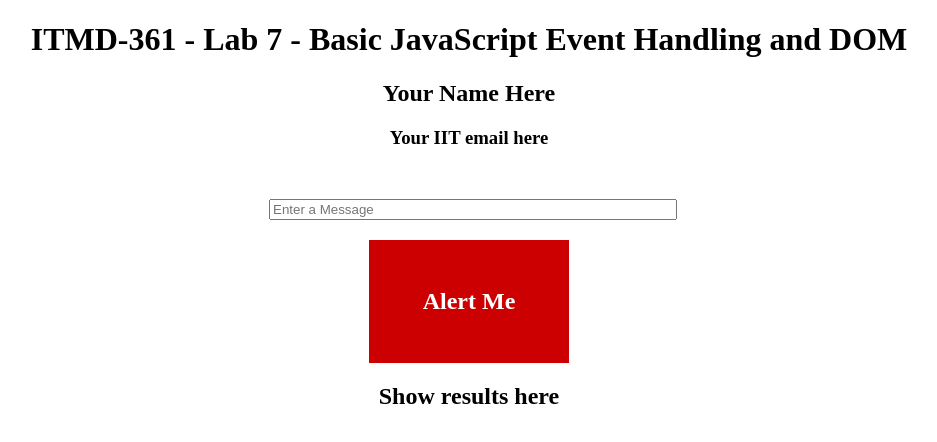
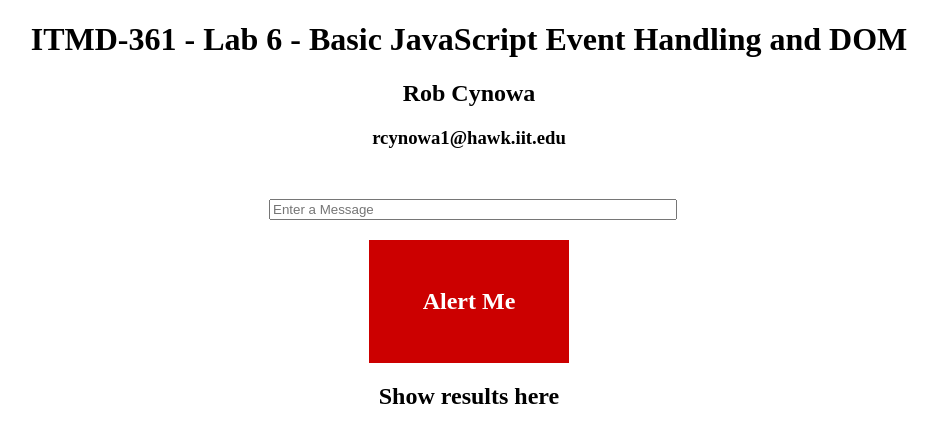
Before and after one commit to cynowa/itmd361_lab6, a plain HTML site: page index.html in a window 1280 px wide. Shown: the whole page, without its empty margins (171-1108 px from the left). Drawn offline with Linux system fonts and the light colour scheme.

Commit message:
update name & address

```diff
--- a/index.html
+++ b/index.html
@@ -2,7 +2,7 @@
 <html lang="en">
 <head>
 	<meta charset="UTF-8">
-	<title>Lab 7 - Basic JavaScript Event Handling and DOM</title>
+	<title>Lab 6 - Basic JavaScript Event Handling and DOM</title>
 	<style type="text/css">
 		.center {
 			text-align: center;
@@ -27,9 +27,9 @@
 	</style>
 </head>
 <body>
-	<h1 class="center">ITMD-361 - Lab 7 - Basic JavaScript Event Handling and DOM</h1>
-	<h2 class="center">Your Name Here</h2>
-	<h3 class="center">Your IIT email here</h3>
+	<h1 class="center">ITMD-361 - Lab 6 - Basic JavaScript Event Handling and DOM</h1>
+	<h2 class="center">Rob Cynowa</h2>
+	<h3 class="center">rcynowa1@hawk.iit.edu</h3>
 	<div id="container">
 		<input id="entryinput" type="text" name="textentry" placeholder="Enter a Message">
 		<div id="entrybutton">Alert Me</div>
```
